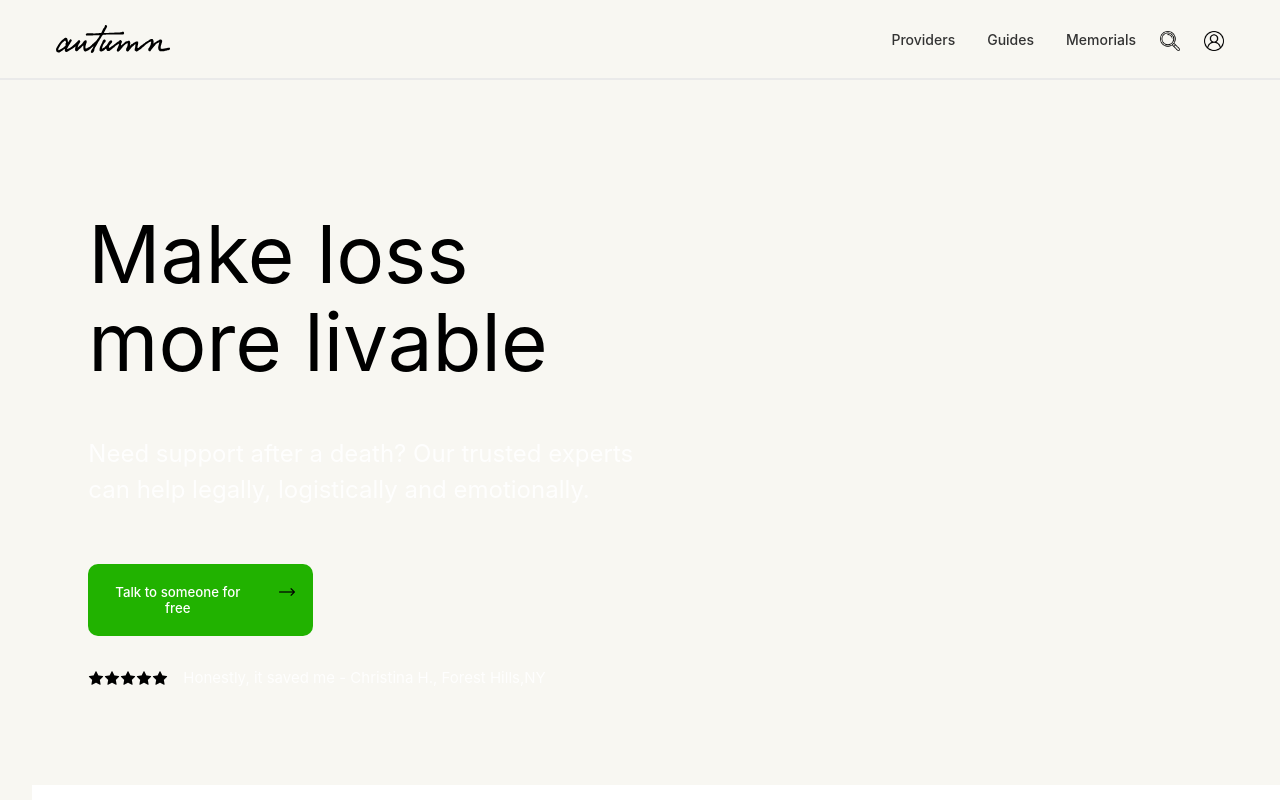
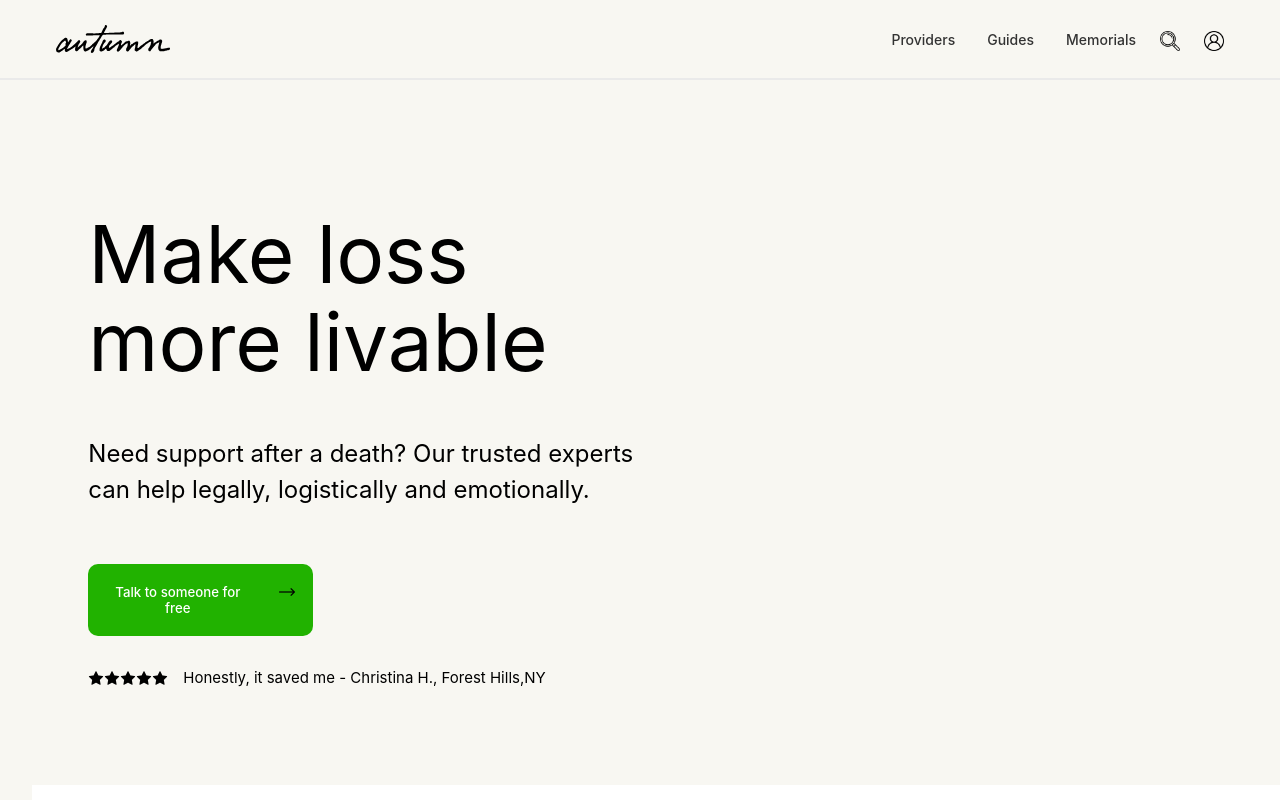
Before and after one commit to KessewaaDev/Assessments, a React (Vite) app: page / in a window 1280 px wide. Shown: the top 800 px of the page. Built offline with nearby package versions, Linux system fonts and the light colour scheme; a web font is replaced by a local one.

Commit message:
dark mode removed

```diff
--- a/src/index.css
+++ b/src/index.css
@@ -3,8 +3,6 @@
   line-height: 1.5;
   font-weight: 400;
 
-  color-scheme: light dark;
-  color: rgba(255, 255, 255, 0.87);
   background-color: #242424;
 
   font-synthesis: none;
```
